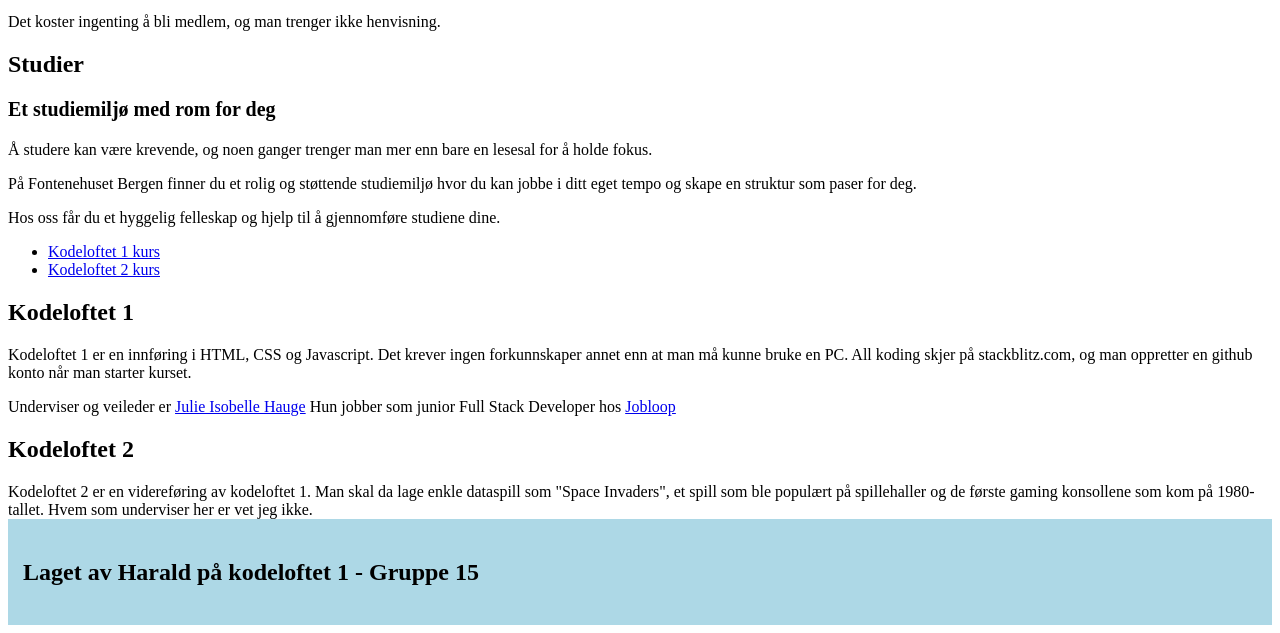
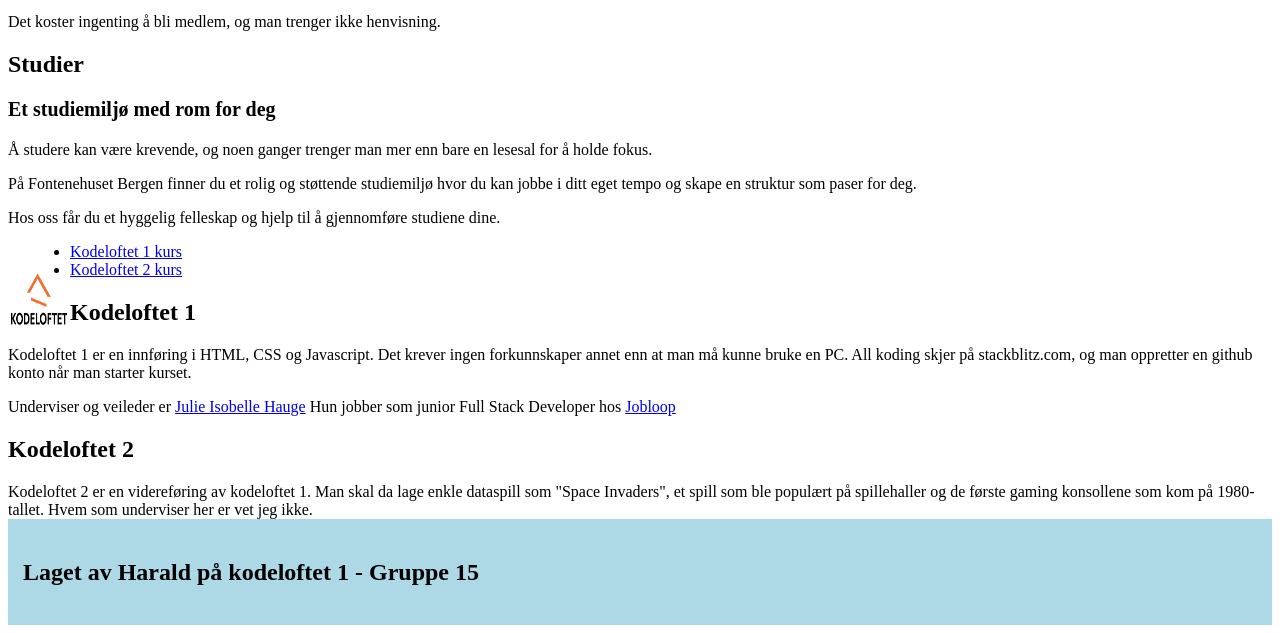
Before and after one commit to Lazy-CSharp-Coder/KodeloftetDag2, a website: page index.html in a window 1280 px wide. Shown: the part 754-1387 px from the top of the page. Drawn offline with Linux system fonts and the light colour scheme.

Commit message:
mye rart her

```diff
--- a/index.html
+++ b/index.html
@@ -14,7 +14,7 @@
 <body>
   <header>
     <div id="logo">
-    <img src="/Images/fontenehusetlogo.png" alt="Fant ikke fil." class="logo">
+    <img src="/Images/fontenehusetlogo.png" alt="Fant ikke fil." class="logo"> </img>
     <!-- Logo, bedriftsnavn, navigasjon, temabytter, søkefelt, SoMe -->
     </div>
     <nav>
@@ -83,6 +83,10 @@
         skape en struktur som paser for deg.
       </p>
       <p>Hos oss får du et hyggelig felleskap og hjelp til å gjennomføre studiene dine.</p>
+      <div id="logo">
+        <img src="/Images/kodeloftetlogo.png" alt="Fant ikke fil." class="logokodeloft"> </img>
+      </div>
+      <nav>
       <ul>
         <li>
           <a href="#kodeloftet1"> Kodeloftet 1 kurs </a>
@@ -91,6 +95,7 @@
           <a href="#kodeloftet2"> Kodeloftet 2 kurs</a>
         </li>
         </ul>
+      </nav>
       </section>
       <section id="kodeloftet1">
         <h2>Kodeloftet 1</h2>
--- a/styles.css
+++ b/styles.css
@@ -3,7 +3,12 @@
     height: 32px;
     width: 32px;
 }
+.logokodeloft
+{
+    height:62px;
+    width:62px;
 
+}
 img
 {
     width: 320px;
```
Also changed, not shown: Images/kodeloftetlogo.png (added).
